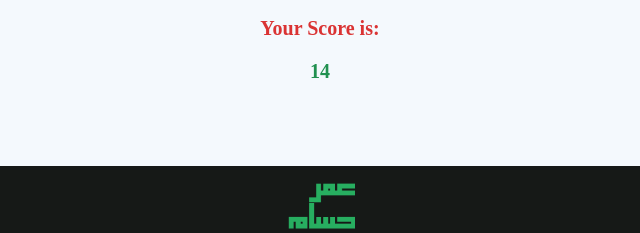
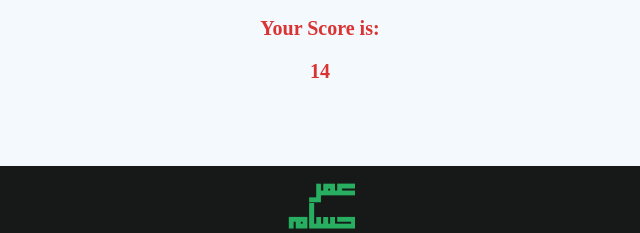
Before and after one commit to OmarHossam-egy/Blog-site, a plain HTML site: page kidcalc/index.html in a window 1280 px wide. Shown: the part 1184-1417 px from the top of the page, 320-960 px from the left. Drawn offline with Linux system fonts and the light colour scheme; a web font is replaced by a local one.

Commit message:
the final commit

```diff
--- a/kidcalc/index.html
+++ b/kidcalc/index.html
@@ -57,7 +57,7 @@
     <section class="information-bar">
         <h2>Welcome <span id="user">User</span></h2>
         <h3 class="counter-text">Your Score is: </h3>
-        <h3 class="score" style="color:#219150;font-weight: 700;">14</h3>
+        <h3 class="score">14</h3>
     </section>
     <footer>
         <img src="assets/images/logo.png" alt="logo">
```
